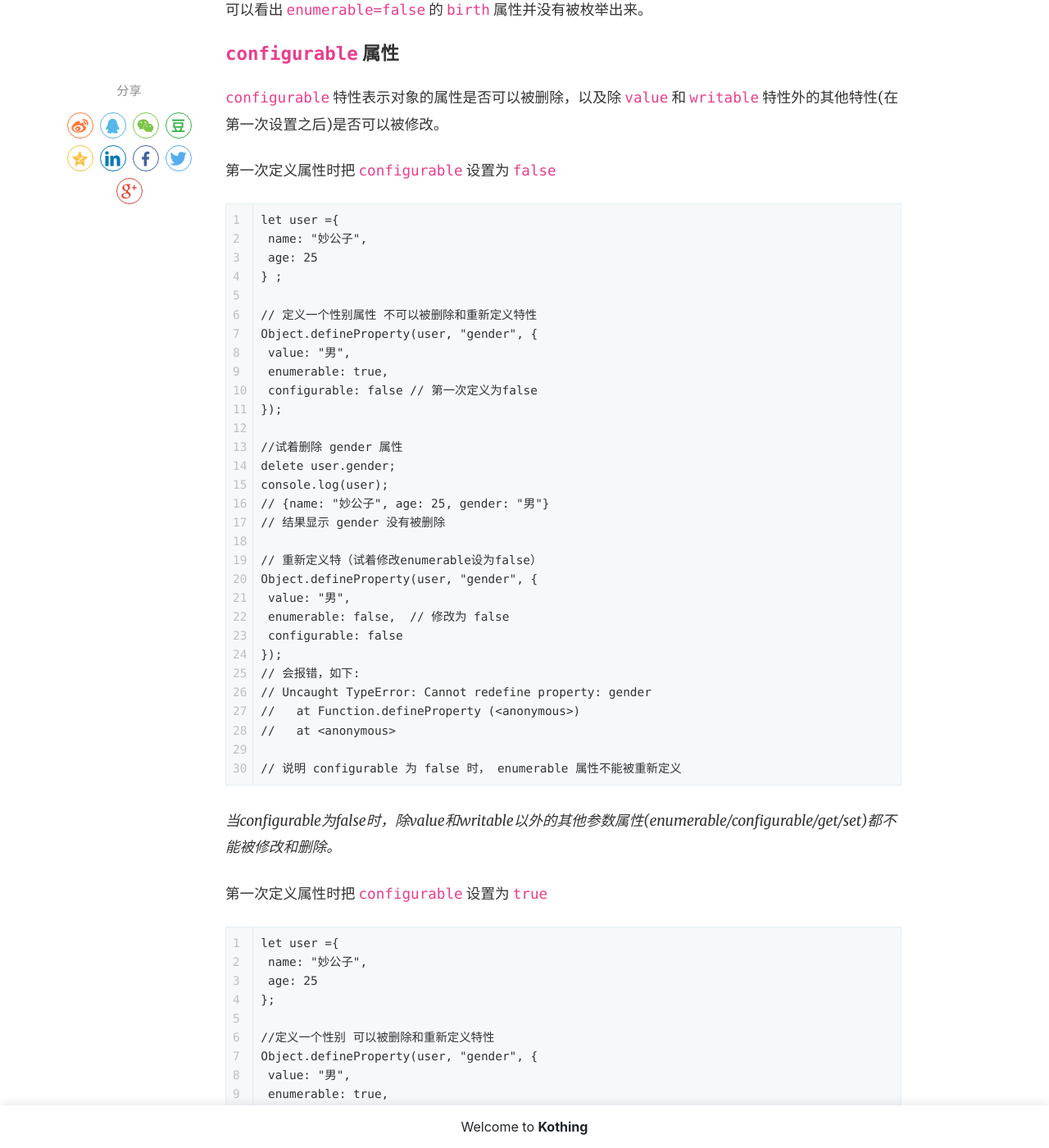
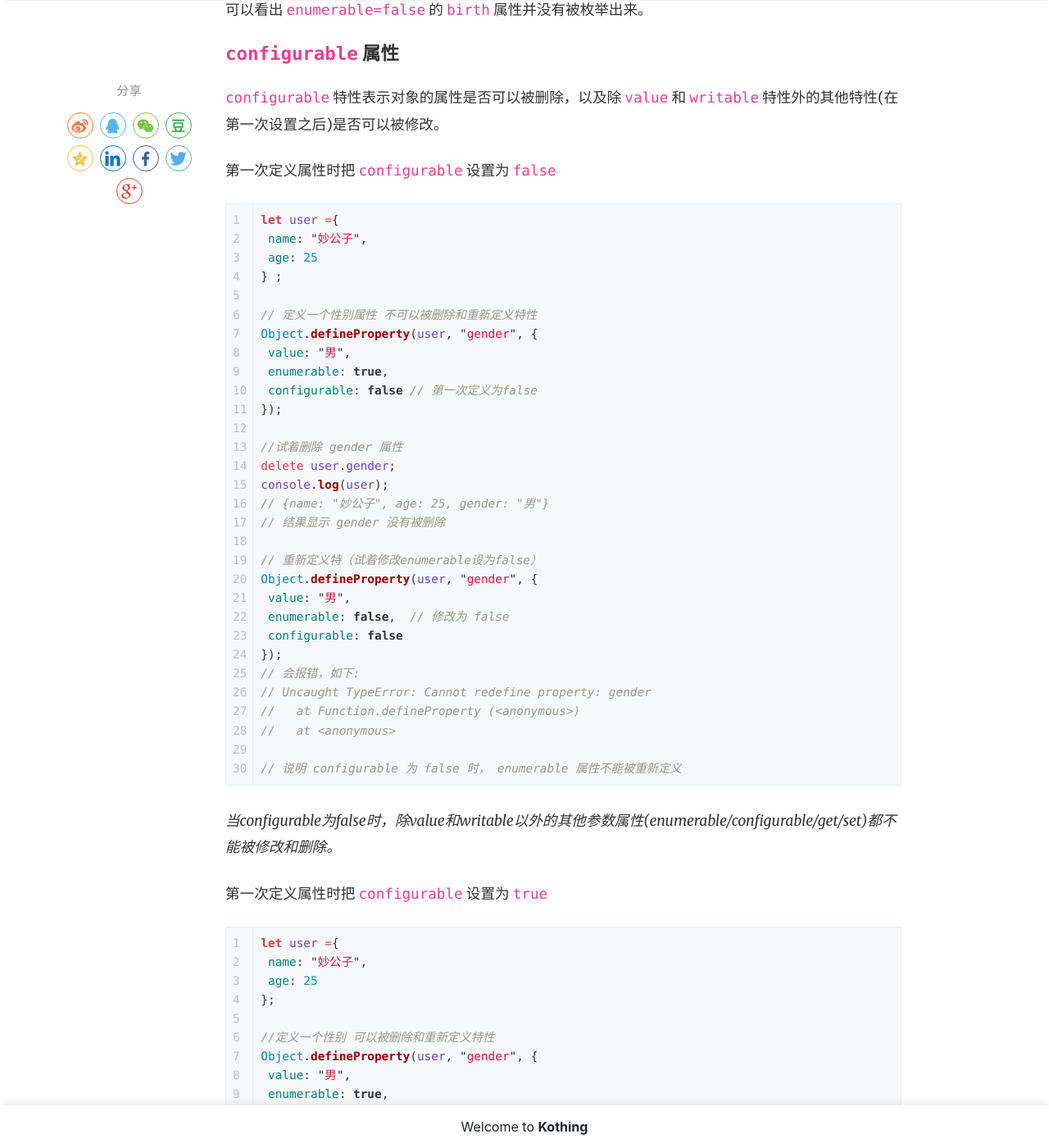
Before and after one commit to kothing/kothing.github.io, a Jekyll site: the page built from _posts/2021-06-22-Object.defineProperty.md, in a window 1280 px wide and 1400 px high, scrolled down 6157 px. Shown: the whole window at 82% size. Built offline with Jekyll 4.4.1, drawn with Linux system fonts in a browser that asks for light colours; nearby versions of some CDN libraries; comment, search, counter and statistics services are not loaded; some of the changed text lies outside the part shown.

Commit message:
Update 2021-06-22-Object.defineProperty.md

````diff
--- a/_posts/2021-06-22-Object.defineProperty.md
+++ b/_posts/2021-06-22-Object.defineProperty.md
@@ -15,17 +15,17 @@ rating: 4.5
 #### 通常给对象添加属性的做法
 
 现有已定义的对象user：
-```
+```js
 let user = {};
 ```
 现在给 `user` 对象增加一个属性 `name`，通常的做法：
-```
+```js
 user.name="妙公子";
 console.log(user);
 // {name: "妙公子"}
 ```
 如果想要增加一个sayHi方法：
-```
+```js
 user.sayHi = () => {
   console.log("Hi !");
 };
@@ -35,7 +35,7 @@ console.log(user);
 
 #### 使用 `Object.defineProperty()` 的做法
 使用`Object.defineProperty()`给user添加name属性：
-```
+```js
 Object.defineProperty(user, 'name', {
   value: '妙公子'
 });
@@ -55,7 +55,7 @@ bject.defineProperty是ES5的属性
 **`descriptor`**: 要定义或修改的属性描述符
 
 descriptor是以对象的类型传入：
-```
+```js
 descriptor: {
   value: 默认为 undefined,
   // 该属性对应的值。可以是任何有效的 JavaScript 值（数值，对象，函数等）
@@ -86,7 +86,7 @@ descriptor: {
 
 ### `value`属性
 使用`Object.defineProperty()`给user添加name属性：
-```
+```js
 let user = {};
 Object.defineProperty(user, 'name', {
   value: '妙公子'
@@ -96,7 +96,7 @@ console.log(user);
 // {name: "妙公子"}
 ```
 *value可以是任何有效的 JavaScript 值*，所以
-```
+```js
 let user = {};
 
 Object.defineProperty(user, "name", {
@@ -126,7 +126,7 @@ Object.defineProperty(user, "birth", {
 ### `writable` 属性
 
 当 writable 属性设置为 false 时，该属性被称为“不可写的”。它不能被重新赋值。
-```
+```js
 let user = {};
 
 Object.defineProperty(user, "name", {
@@ -135,14 +135,14 @@ Object.defineProperty(user, "name", {
 console.log(user);
 ```
 当前user对象已经有了name属性，值为"妙公子"，我们试着改变name的值：
-```
+```js
 user.name="NiceBoy"
 console.log(user);
 // {name: "妙公子"}
 ```
 上面代码并没有设置 `writable` 这个值，默认是false，所以属性值不会改变，也不会引发错误。
 我们再验证把`writable`设置为true时候能否修改成功
-```
+```js
 let user = {};
 Object.defineProperty(user, "name", {
  value: "妙公子",
@@ -158,14 +158,14 @@ console.log(user);
 
 ### `enumerable` 属性
 `enumerable` 定义了对象的属性是否可以在 `for...in` 循环和 `Object.keys()` 中被枚举。
-```
+```js
 let user ={
  name: "妙公子",
  age: 25
 };
 ```
 如果获取user对象的全部属性，通常做法：
-```
+```js
 let keys=Object.keys(user)
 console.log(keys);
 // ['name', 'age']
@@ -180,7 +180,7 @@ console.log(keys);
 ```
 
 当使用Object.defineProperty定义user属性时
-```
+```js
 let user ={
  name: "妙公子",
  age: 25
@@ -199,7 +199,7 @@ Object.defineProperty(user, "birth", {
 });
 ```
 获取(枚举)user属性
-```
+```js
 console.log(user);
 // {name: "妙公子", age: 25, gender: "男", birth: "2020-05-03"}
 
@@ -213,7 +213,7 @@ console.log(keys);
 `configurable` 特性表示对象的属性是否可以被删除，以及除 `value` 和 `writable` 特性外的其他特性(在第一次设置之后)是否可以被修改。
 
 第一次定义属性时把 `configurable` 设置为 `false`
-```
+```js
 let user ={
  name: "妙公子",
  age: 25
@@ -248,7 +248,7 @@ Object.defineProperty(user, "gender", {
 *当configurable为false时，除value和writable以外的其他参数属性(enumerable/configurable/get/set)都不能被修改和删除。*
 
 第一次定义属性时把 `configurable` 设置为 `true`
-```
+```js
 let user ={
  name: "妙公子",
  age: 25
@@ -290,7 +290,7 @@ console.log(user);
 
 ### Setters 和 Getters
 *`get`：当访问对象的该属性时(例如：`console.log(user.name)`)，就会调用这个方法，并返回结果。默认为 undefined。*
-```
+```js
 let user ={
  name: "妙公子"
 };
@@ -305,7 +305,7 @@ console.log(user.age);
 // 12
 ```
 
-```
+```js
 //如果我每次获取的时候返回count+1呢
 let user ={
  name: "妙公子"
@@ -319,7 +319,7 @@ Object.defineProperty(user, "age", {
 });
 ```
 稍微复杂的示例：实现一个自存档对象，当设置temperature 属性时，archive 数组会收到日志条目。
-```
+```js
 function Archiver() {
   var temperature = null;
   var archive = [];
@@ -346,7 +346,7 @@ arc.getArchive(); // [{ val: 11 }, { val: 13 }]
 ```
 
 *`set`： 当为对象设置该属性时，就会调用这个方法。默认为 undefined。*
-```
+```js
 let user ={
  name: "妙公子"
 } ;
````
